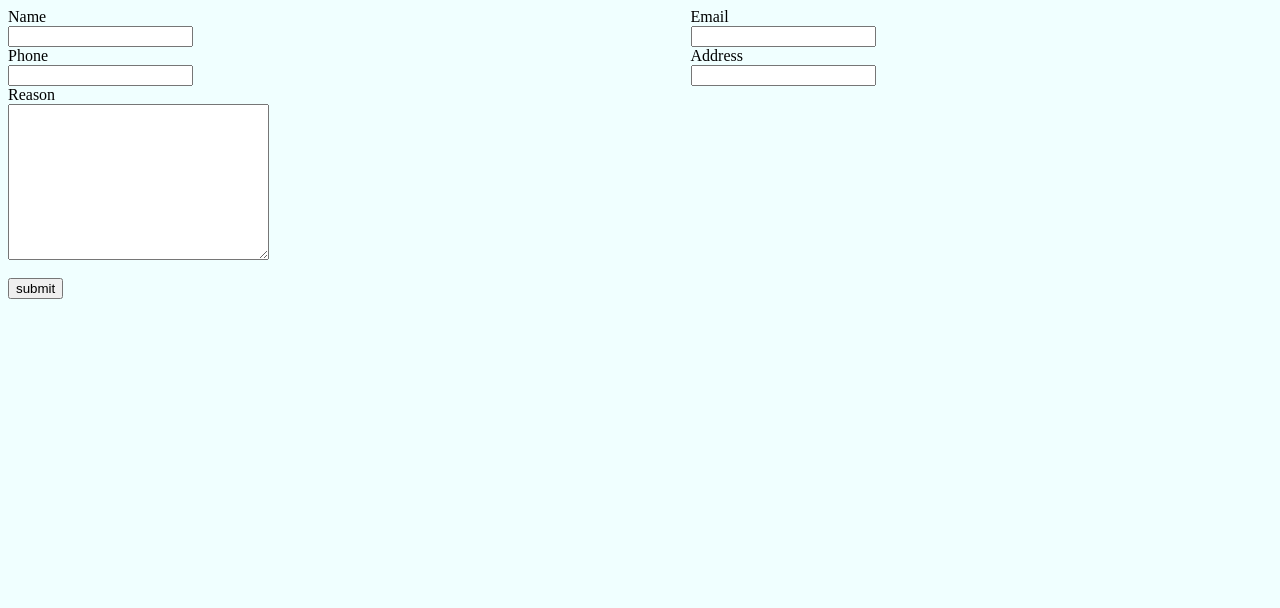
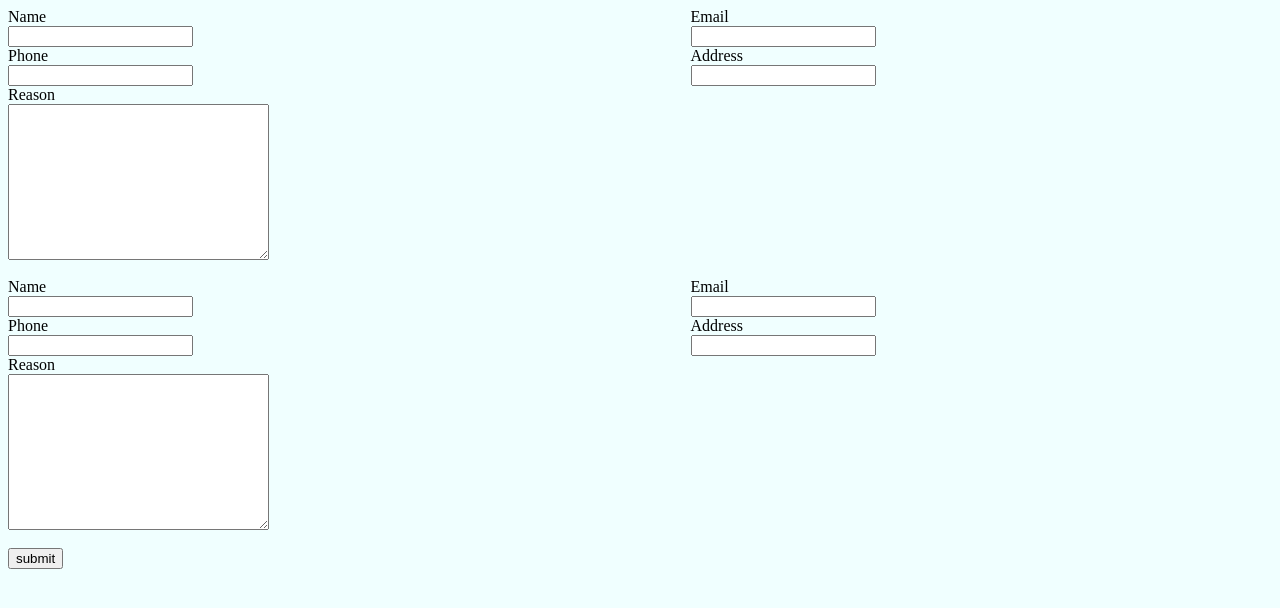
Before and after one commit to zeeokpans/Abaya, a plain HTML site: page contact.html in a window 1280 px wide. Shown: the part 108-716 px from the top of the page. Drawn offline with Linux system fonts and the light colour scheme.

Commit message:
added another form

```diff
--- a/contact.html
+++ b/contact.html
@@ -37,6 +37,21 @@
 
 
             </div><br>
+
+            <div class="formbox">
+                <div><label for="name">Name</label><br>
+                <input type="text"></div>
+                <div><label for="Email">Email</label><br>
+                <input type="email"></div>
+                <div><label for="phone">Phone</label><br>
+                <input type="number"></div>
+               <div><label for="address">Address</label><br>
+                <input type="text"></div>
+               <div><label for="reason">Reason</label><br>
+                <textarea name="reason" id="" cols="30" rows="10"></textarea></div>
+
+
+           </div><br>
            <input type="button" value="submit">
           </form>
     </body>
```
